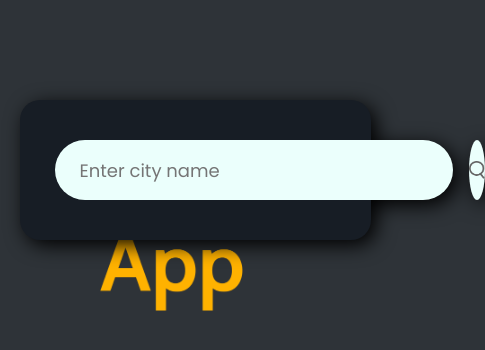
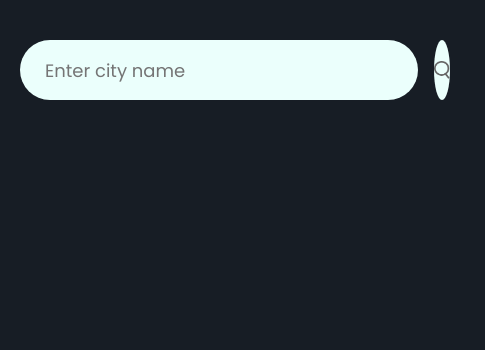
Before and after one commit to shahroz769/Weather-Website, a plain HTML site: page index.html in a window 390 px wide. Shown: the whole page, 485 px wide, since content can reach past the window. Drawn offline with nearby package versions, Linux system fonts and the light colour scheme.

Commit message:
Responsive UI for mobile

```diff
--- a/style.css
+++ b/style.css
@@ -137,3 +137,30 @@ body{
     background: rgb(46, 51, 56);
     background: linear-gradient(180deg, rgba(46, 51, 56, 1) 0%, rgba(40, 67, 107, 1) 36%);
 }
+@media only screen and (max-width: 600px) {
+    body{
+        background: #171d25;
+    }
+    .card {
+        width: 100%;
+        max-width: 100%;
+        color: #fff;
+        margin: 0;
+        border-radius: 0px;
+        padding: 40px 20px;
+        text-align: center;
+        height: 100%;
+        filter: none;
+    }
+    .details{
+        flex-direction: column;
+        gap: 20px;
+    }
+    .col{
+        width: 80%;
+        gap: 60px;
+    }
+    .app img{
+        display: none;
+    }
+}
```
